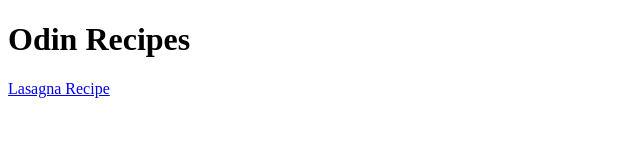
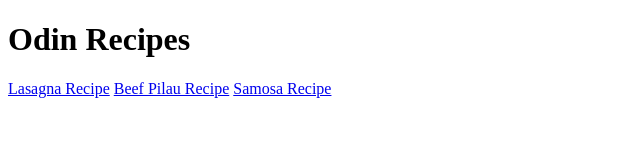
Before and after one commit to Tony-Odhis/odin-recipes, a plain HTML site: page index.html in a window 1280 px wide. Shown: the whole page, without its empty margins (0-640 px from the left). Drawn offline with Linux system fonts and the light colour scheme.

Commit message:
Added link to pilau and samosa recipe sub pages

```diff
--- a/index.html
+++ b/index.html
@@ -8,6 +8,7 @@
 <body>
     <h1>Odin Recipes</h1>
     <a href="./recipes/lasagna.html" target="_blank" rel="noopener noreferrer ">Lasagna Recipe</a>
-    <a href=""></a>
+    <a href="./recipes/pilau.html" target="/_blank"rel="noopener noreferrer">Beef Pilau Recipe</a>
+    <a href="./recipes/samosa.html" target="_blank " rel="noopener noreferrer">Samosa Recipe</a>
 </body>
 </html>
```
Also changed, not shown: recipes/lasagna.html (+1 -1 lines), recipes/samosa.html (+3 -0 lines).
